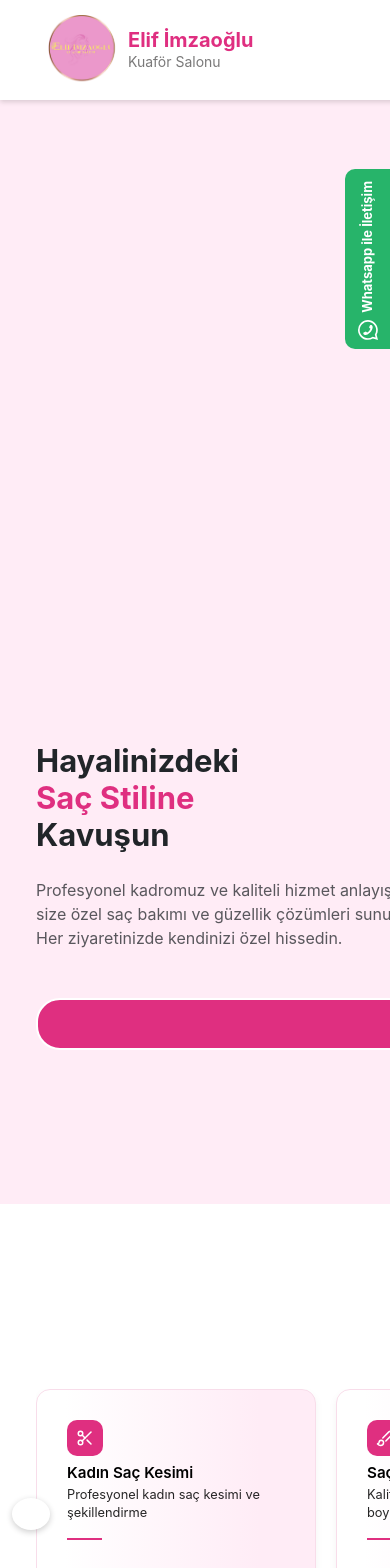
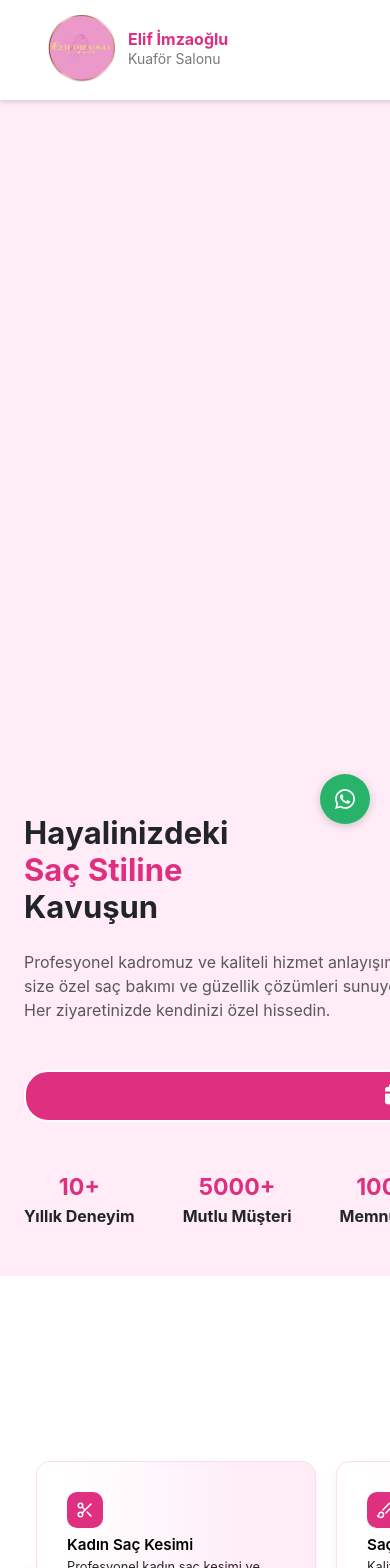
Before and after one commit to bytequedev/hairdresser, a React (Vite) app in the folder my-app/: page / in a window 390 px wide. Shown: the top 1568 px of the page. Built offline with nearby package versions, Linux system fonts and the light colour scheme.

Commit message:
tasarım duzenleme

```diff
--- a/my-app/src/components/HomePage/HeroSection.jsx
+++ b/my-app/src/components/HomePage/HeroSection.jsx
@@ -1,15 +1,29 @@
-import React from "react";
+/* eslint-disable no-unused-vars */
+import React, { useEffect, useRef, useState } from "react";
 
 const HeroSection = () => {
   return (
-    <div className="col-12 col-lg-6  order-1 order-lg-0">
+    <div className="col-12 col-lg-6 order-1 order-lg-0" >
 
       {/* başlık */}
-      <h1 className="display-5 text-dark fw-bold justiyfy-content-start text-start text-lg-start mb-4">
-        <span className="d-block">Hayalinizdeki</span>
-        <span className="d-block text-color">Saç Stiline</span>
-        <span className="d-block">Kavuşun</span>
-      </h1>
+          <h1 className="display-5 text-dark fw-bold justiyfy-content-start text-start text-lg-start mb-4 hero-animated-title">
+            {['Hayalinizdeki', 'Saç Stiline', 'Kavuşun'].map((line, lineIdx) => (
+              <span className={`d-block${lineIdx === 1 ? ' text-color' : ''}`} key={lineIdx}>
+                {line.split('').map((char, i) => (
+                  <span
+                    key={i}
+                    className="hero-letter"
+                    style={{
+                      animationDelay: `${i * 0.07 + lineIdx * 0.5}s`,
+                      display: char === ' ' ? 'inline-block' : undefined
+                    }}
+                  >
+                    {char === ' ' ? '\u00A0' : char}
+                  </span>
+                ))}
+              </span>
+            ))}
+          </h1>
 
       {/* açıklama */}
       <p className="text-muted justify-content-start text-start text-lg-start mb-5">
@@ -31,26 +45,48 @@ const HeroSection = () => {
       </div>
 
     {/* bilgi */}
-      <div className="d-flex justify-content-center justify-content-lg-center flex-wrap gap-5 px-5">
-      <div>
-        <span className="d-block fw-bold text-center fs-3 text-color">10+</span>
-        <span className="d-block fw-bold">Yıllık Deneyim</span>
-      </div>
-      <div>
-        <span className="d-block text-center fs-3 text-color fw-bold">
-          5000+
-        </span>
-        <span className="d-block fw-bold">Mutlu Müşteri</span>
-      </div>
-      <div>
-        <span className="d-block text-center fs-3 text-color fw-bold">
-          100%
-        </span>
-        <span className="d-block fw-bold">Memnuniyet</span>
-      </div>
+    <div className="d-flex gap-5">
+      <CounterBox target={10} suffix="+" label="Yıllık Deneyim" duration={1200} />
+      <CounterBox target={5000} suffix="+" label="Mutlu Müşteri" duration={1800} />
+      <CounterBox target={100} suffix="%" label="Memnuniyet" duration={1000} />
     </div>
     </div>
   );
 }
 
-export default HeroSection;
+  // Sayaç kutusu bileşeni
+  function CounterBox({ target, suffix, label, duration }) {
+    const [count, setCount] = useState(0);
+    const ref = useRef();
+
+    useEffect(() => {
+      let start = 0;
+      const stepTime = Math.max(Math.floor(duration / target), 20);
+      let startTime = null;
+      function animateCounter(timestamp) {
+        if (!startTime) startTime = timestamp;
+        const progress = Math.min((timestamp - startTime) / duration, 1);
+        const value = Math.floor(progress * target);
+        setCount(value);
+        if (progress < 1) {
+          ref.current = requestAnimationFrame(animateCounter);
+        } else {
+          setCount(target);
+        }
+      }
+      ref.current = requestAnimationFrame(animateCounter);
+      return () => cancelAnimationFrame(ref.current);
+    }, [target, duration]);
+
+    return (
+      <div>
+        <span className="d-block fw-bold text-center fs-3 text-color">
+          {count}{suffix}
+        </span>
+        <span className="d-block fw-bold">{label}</span>
+      </div>
+    );
+  }
+
+  export default HeroSection;
+import "../../styles/HeroSection.css";
--- a/my-app/src/pages/HomePage.jsx
+++ b/my-app/src/pages/HomePage.jsx
@@ -7,7 +7,7 @@ const HomePage = () => {
   return (
     <section className="home-page" id="anasayfa">
       <div className="container-fluid py-5 px-4 px-lg-5">
-        <div className="row align-items-start g-4 g-lg-5 mx-0">
+        <div className="row align-items-start g-4 g-lg-5 mt-5">
             <HeroSection />
             <LogoSection />
         </div>
--- a/my-app/src/styles/Header.css
+++ b/my-app/src/styles/Header.css
@@ -28,7 +28,7 @@
 }
 
 .logo-title {
-  font-size: 20px;
+  font-size: 16px;
   font-weight: 700;
   margin: 0;
 }
@@ -47,7 +47,7 @@
 /* Menü öğeleri */
 .nav-menu {
   display: flex;
-  gap: 25px;
+  gap: 5px;
 }
 
 @media (max-width: 991px) {
@@ -73,6 +73,7 @@
   font-weight: 500;
   transition: all 0.3s ease;
   font-weight:bold;
+  font-size: 14px;
 
 }
 
@@ -121,3 +122,29 @@
   transform: rotate(270deg);
   margin-top: 5px;
 }
+
+@media (max-width: 600px) {
+  .wp-button {
+    position: fixed;
+    top: unset;
+    bottom: 20px;
+    right: 20px;
+    width: 50px;
+    height: 50px;
+    border-radius: 50%;
+    flex-direction: row;
+    padding: 0;
+    justify-content: center;
+    align-items: center;
+    box-shadow: 0 2px 8px rgba(0,0,0,0.18);
+    z-index: 9999;
+  }
+  .wp-text {
+    display: none;
+  }
+  .wp-icon {
+    transform: rotate(0deg);
+    margin: 0;
+    font-size: 28px;
+  }
+}
--- /dev/null
+++ b/my-app/src/styles/HeroSection.css
@@ -0,0 +1,14 @@
+/* Animasyonlu başlık harfleri için stil */
+.hero-animated-title .hero-letter {
+  opacity: 0;
+  transform: translateY(30px);
+  display: inline-block;
+  animation: heroLetterIn 0.5s cubic-bezier(0.23, 1, 0.32, 1) forwards;
+}
+
+@keyframes heroLetterIn {
+  to {
+    opacity: 1;
+    transform: translateY(0);
+  }
+}
```
